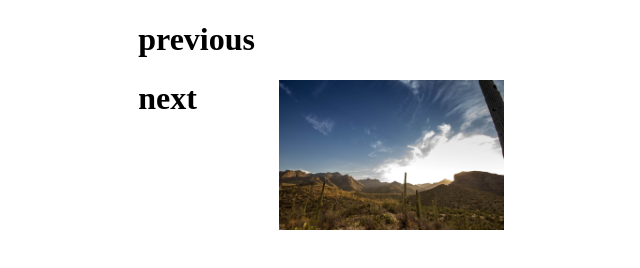
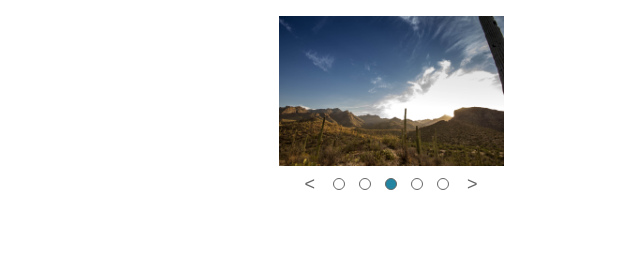
Before and after one commit to amihalopoulos/carousel, a plain HTML site: page index.html in a window 1280 px wide. Shown: the whole page, without its empty margins (249-889 px from the left). Drawn offline with nearby package versions, Linux system fonts and the light colour scheme.

Commit message:
change prev/next buttons

```diff
--- a/index.html
+++ b/index.html
@@ -10,7 +10,7 @@
 
 <body>
     <div id="container">
-        <div id="prev">
+        <div id="prev1">
             <h1> previous </h1>
         </div>
         <div id="wrapper">
@@ -22,12 +22,13 @@
             <li id="4" class="car hidden"><img src="images/image5.jpg"></li>
         </ul>
         </div>
-        <div id="nxt">
+        <div id="nxt1">
             <h1> next </h1>
         </div>
 
     </div>
     <div id="wrapper">
+        <span id="prev"><</span>
             <ul id="dots">
                 <li> </li>
                 <li> </li>
@@ -35,6 +36,7 @@
                 <li> </li>
                 <li> </li>
             </ul>
+            <span id="nxt">></span>
         </div>
 </body>
 
```
